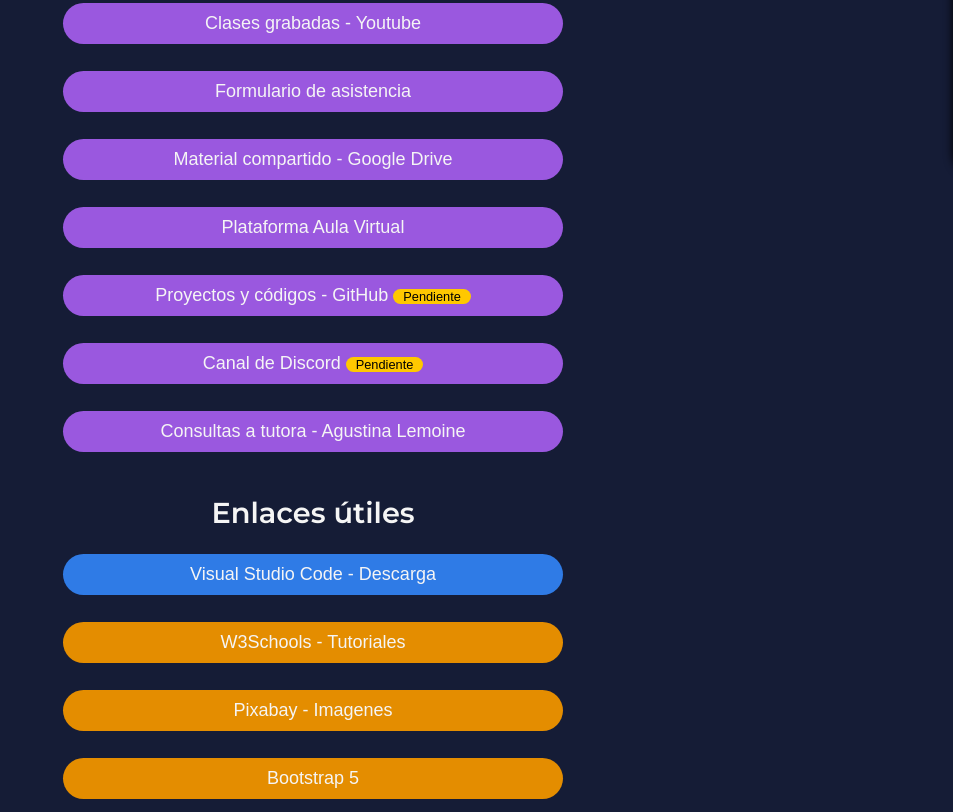
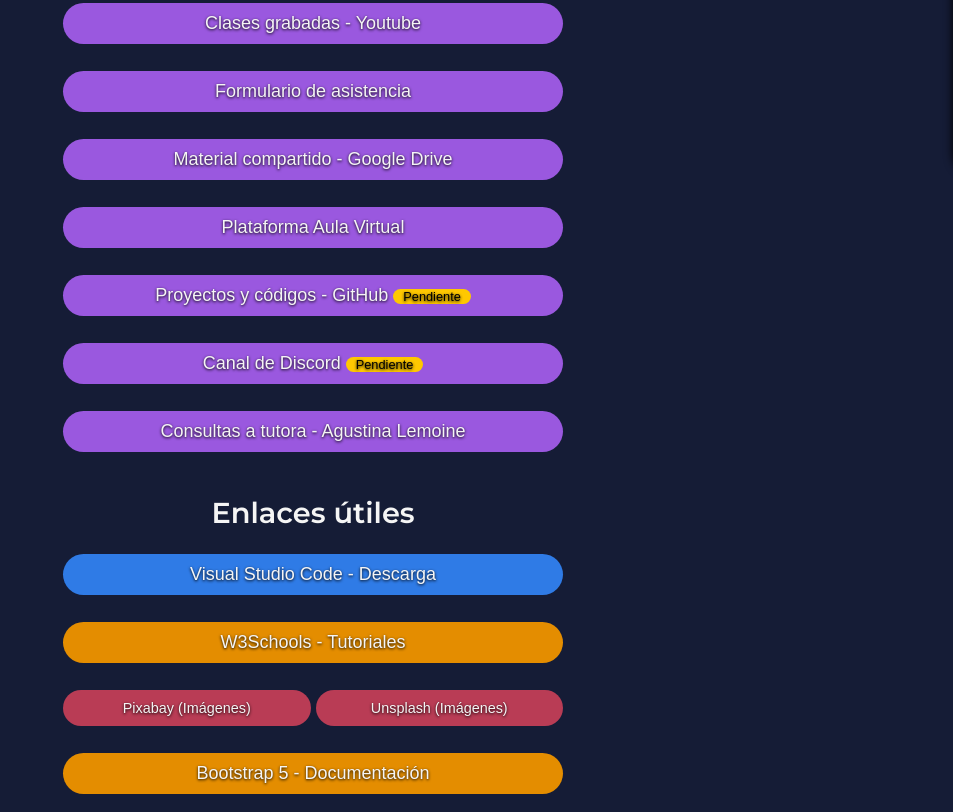
Before and after one commit to sgvcode/enlaces-cac-23568, a plain HTML site: page index.html in a window 1280 px wide. Shown: the part 628-1440 px from the top of the page, without its empty margins (327-1280 px from the left). Drawn offline with Linux system fonts and the light colour scheme.

Commit message:
Añadido Unsplash al menú

```diff
--- a/css/styles.css
+++ b/css/styles.css
@@ -8,6 +8,7 @@
     --amarilloClaro: #ffc800;
     --blanco: whitesmoke;
     --rojo: crimson;
+    --rojoClaro: rgb(185, 60, 85);
 }
 
 * {
@@ -193,12 +194,13 @@ img.logo {
 .enlaces {
     background-color: var(--violeta);
     border: none;
-    width: clamp(260px, 90%, 500px);
+    width: clamp(260px, 80%, 500px);
     margin: 4px auto;
     padding: 10px 20px;
     border-radius: 3rem;
     font-size: 18px;
     cursor: pointer;
+    text-shadow: 0 1px 3px black;
 }
 
 .enlaces:hover {
@@ -211,6 +213,17 @@ img.logo {
 
 .vscode {
     background-color: var(--celeste);
+}
+
+.btn-chicos {
+    display: flex;
+    gap: 5px;
+    width: clamp(260px, 80%, 500px);
+}
+
+.b-chicos {
+    font-size: .9rem;
+    background-color: var(--rojoClaro);
 }
 
 
@@ -236,7 +249,7 @@ img.logo {
 }
 
 .cheats a:hover {
-    color: var(--amarillo);
+    color: var(--amarilloClaro);
 }
 
 .fa-file-pdf {
--- a/index.html
+++ b/index.html
@@ -84,13 +84,18 @@
                     <a href="http://w3schools.com/" target="_blank">W3Schools - Tutoriales</a>
                 </button>
                 <br>
-                <button class="enlaces utiles">
-                    <a href="https://pixabay.com/" target="_blank">Pixabay - Imagenes</a>
-                </button>
+                <div class="btn-chicos">
+                    <button class="enlaces utiles b-chicos">
+                        <a href="https://pixabay.com/" target="_blank">Pixabay (Imágenes)</a>
+                    </button>
+                    <button class="enlaces utiles b-chicos">
+                        <a href="https://unsplash.com/" target="_blank">Unsplash (Imágenes)</a>
+                    </button>
+                </div>
                 <br>
                 <button class="enlaces utiles">
                     <a href="https://getbootstrap.com/docs/5.3/getting-started/introduction/" target="_blank">Bootstrap
-                        5</a>
+                        5 - Documentación</a>
                 </button>
                 <br>
                 <button class="enlaces utiles">
```
